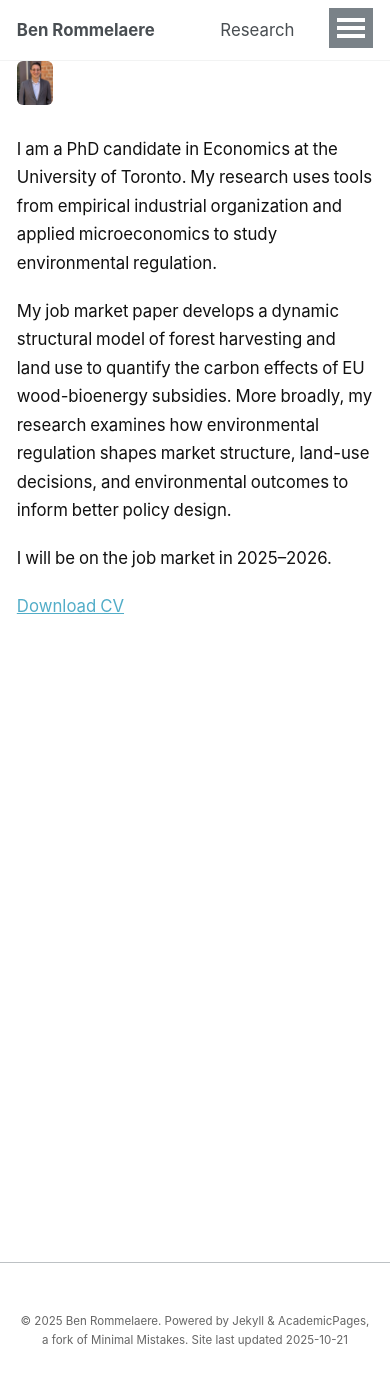
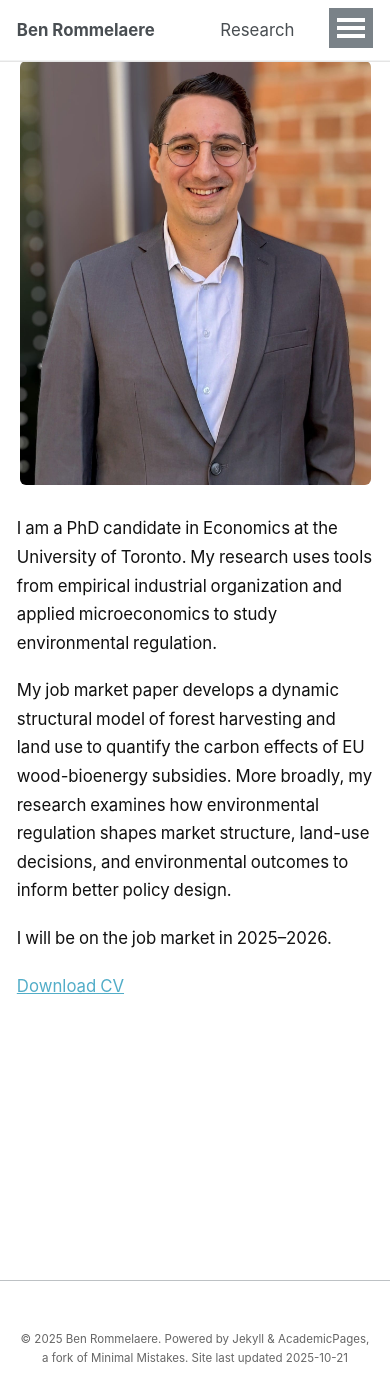
Before and after one commit to brommelaere/brommelaere.github.io, a Jekyll site: the page built from _pages/about.md, in a window 390 px wide and 1400 px high. Built offline with Jekyll 4.4.1, drawn with Linux system fonts in a browser that asks for light colours.

Commit message:
Force white background and center align elements
Updated styles for masthead and author avatar on mobile.

```diff
--- a/_sass/_custom.scss
+++ b/_sass/_custom.scss
@@ -76,6 +76,20 @@ body {
   padding-top: var(--nav-extra-gap);
 }
 
+/* Nav: force white background at all sizes (prevents grey on mobile) */
+.masthead,
+.masthead__inner-wrap,
+.greedy-nav,
+.greedy-nav .visible-links,
+.greedy-nav .hidden-links,
+.greedy-nav .menu-toggle {
+  background: #fff !important;
+  box-shadow: none !important;
+}
+
+/* Keep the subtle bottom border on mobile too */
+.masthead { border-bottom: 1px solid #e5e5e5 !important; }
+
 /* Global: force white background everywhere */
 html, body,
 .site,
@@ -122,7 +136,9 @@ body {
   @media screen and (max-width: 55.999em) {
     display: flex !important;
     flex-direction: column !important;
-    align-items: flex-start !important;
+    align-items: center !important;
+    width: 100% !important;
+    text-align: center !important;
   }
 }
 
@@ -147,10 +163,18 @@ body {
     /* MOBILE: smaller but stays left */
     @media screen and (max-width: 55.999em) {
       max-width: none !important;
+      width: clamp(320px, 90vw, 820px) !important;
+      margin: 0 auto !important;
     }
   }
 }
-
+@media screen and (max-width: 55.999em) {
+  .author__avatar {
+    margin: 0 auto !important;     /* center the wrapper */
+    text-align: center !important;
+    width: 100% !important;
+  }
+}
 /* ============================================================
    AUTHOR INFO
    ============================================================ */
```
